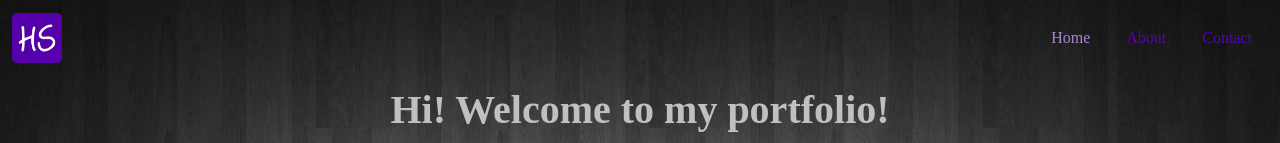
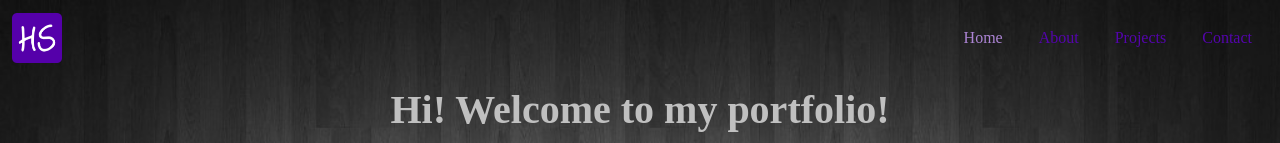
Before and after one commit to Hlsorrells/Hlsorrells.github.io, a JavaScript app: page / in a window 1280 px wide. Shown: the top 143 px of the page. Built offline with nearby package versions, Linux system fonts and the light colour scheme.

Commit message:
Added project component to routes and navbar

```diff
--- a/src/App.js
+++ b/src/App.js
@@ -1,7 +1,8 @@
-import { Routes, Route } from "react-router-dom";
-import About from "./routes/About";
-import Contact from "./routes/Contact";
-import Home from "./routes/Home";
+import { Routes, Route } from 'react-router-dom';
+import About from './routes/About';
+import Contact from './routes/Contact';
+import Home from './routes/Home';
+import Projects from './routes/Projects';
 
 const App = () => {
   return (
@@ -9,6 +10,7 @@ const App = () => {
       <Routes>
         <Route path='/' element={<Home />} />
         <Route path='/about' element={<About />} />
+        <Route path='/projects' element={<Projects />} />
         <Route path='/contact' element={<Contact />} />
         <Route path='*' element={<h1>404... Page Not Found</h1>} />
       </Routes>
--- a/src/components/Header.js
+++ b/src/components/Header.js
@@ -20,6 +20,7 @@ const Header = () => {
                             {/* Check the current pathname using JS ternary operator & if true setting class to active*/}
                             <NavLink exact className={`nav-link ${splitLocation[1] === '' ? 'active' : ''}`} to='/' >Home</NavLink> {' '}
                             <NavLink className={`nav-link ${splitLocation[1] === 'about' ? 'active' : ''}`} to='/about' >About</NavLink> {' '}
+                            <NavLink className={`nav-link ${splitLocation[1] === 'projects' ? 'active' : ''}`} to='/projects' >Projects</NavLink> {' '}
                             <NavLink className={`nav-link ${splitLocation[1] === 'contact' ? 'active' : ''}`} to='/contact' >Contact</NavLink>
                         </div>
                     </div>
```
